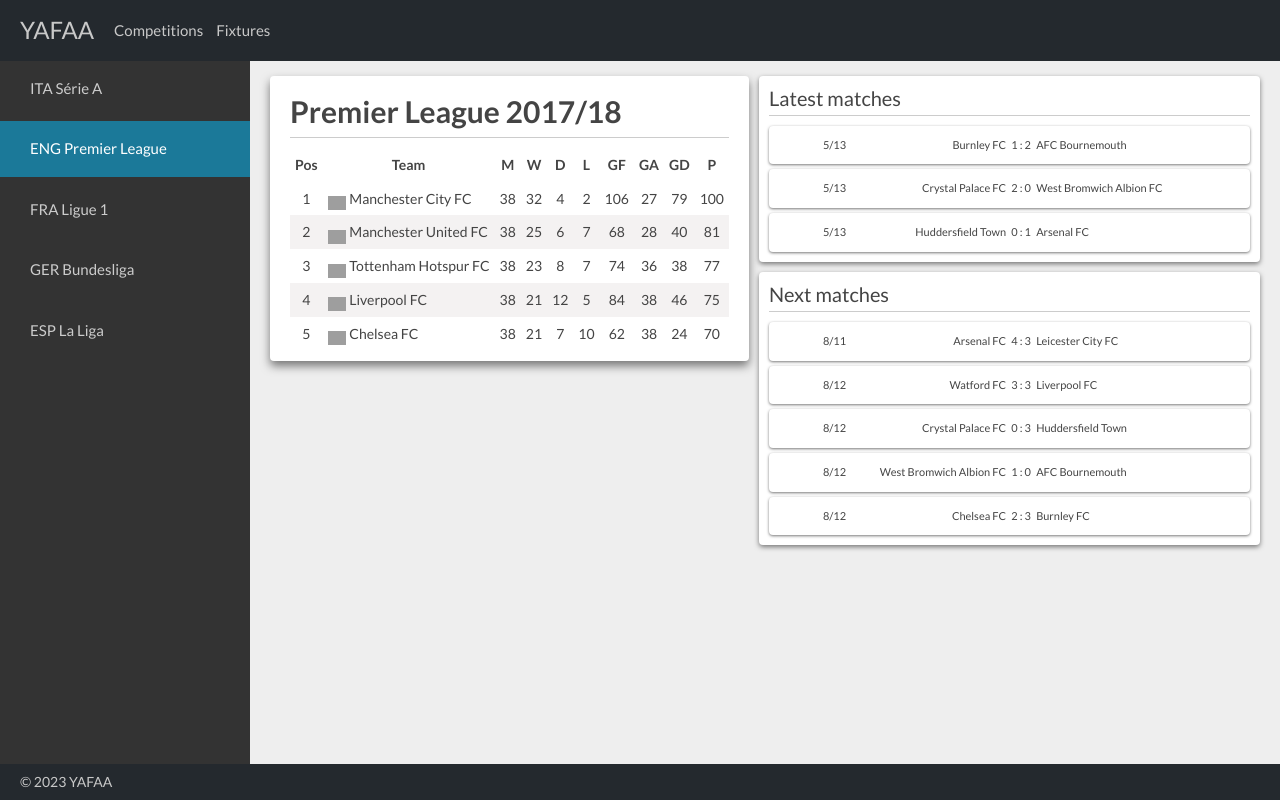
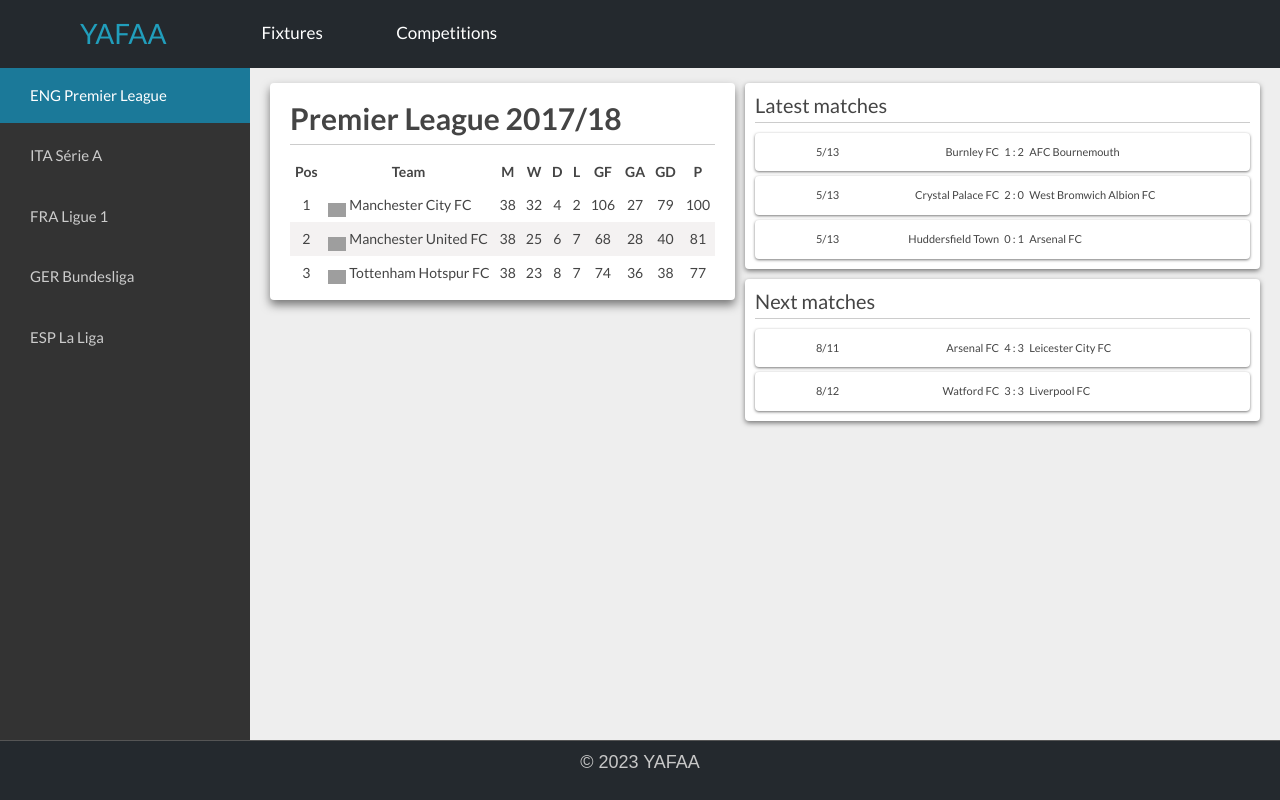
Before and after one commit to SalahEddine-Ghannouch/YaFaa-Flask, a Flask app: page / in a window 1280 px wide. Run offline with Flask 3, Linux system fonts and the light colour scheme; grey boxes are pictures that could not be loaded.

Commit message:
update header & footer

```diff
--- a/app-yafaa/server.py
+++ b/app-yafaa/server.py
@@ -3,13 +3,13 @@ from flask import render_template
 from datetime import datetime
 
 
-
 app = Flask(__name__)
 
+
+#****************** Home Page
 @app.route('/')
 def index_home():
     date_var = datetime.now().year
-
     additional_data = {
         'current_date': date_var
     }
--- a/app-yafaa/static/css/style.comp.css
+++ b/app-yafaa/static/css/style.comp.css
@@ -125,15 +125,22 @@ body {
 
 .nav__list {
   list-style: none;
-  font-size: 1.5rem; }
+  font-size: 1.7rem;
+  margin: 1.5rem;
+
+}
   .nav__list > * {
     display: inline-block; }
 
 .nav__list-item {
-  margin-right: 1rem; }
+  margin-right: 7rem;
+  color: white;
+}
   .nav__list-item:hover {
-    color: white;
-    cursor: pointer; }
+    color: #219ebc;
+    cursor: pointer;
+
+  }
   @media (max-width: 610px) {
     .nav__list-item {
       display: none; } }
@@ -175,15 +182,33 @@ body {
   grid-area: 1 / 1 / 4 / 2; }
 
 .footer {
+
   grid-area: f;
   background-color: #24292e;
   color: #c8c8c8;
-  display: flex;
-  align-items: center; }
+  /* display: flex; */
+  align-items: center;
+  border-top: 1px solid #555;
+  height: 60px;
+
+}
   .footer__text {
-    font-size: 1.4rem;
+
+    text-align: center;
+    font-size: 1.8rem;
+    align-items: center;
     margin: 0.6rem 2rem;
-    font-weight: 400; }
+    font-weight: 400;
+    font-family: 'Arial', sans-serif; /* Choisissez une police appropriée */
+
+
+  }
+
+  .footer__text:hover {
+    color: #ffffff; /* Choisissez une couleur appropriée */
+    transition: color 0.3s ease; /* Ajoutez une transition pour une animation en douceur */
+  }
+
 
 .container {
   width: 100%;
@@ -205,16 +230,33 @@ body {
       grid-template-columns: 1fr; } }
 
 .header {
+
   background-color: #24292e;
   color: #c8c8c8;
   grid-area: h;
   display: flex;
-  align-items: center; }
+  align-items: center;
+
+}
+
+a {
+  text-decoration: none; /* Removes underlines */
+  color: inherit; /* Keeps the link color to inherit from its parent */
+}
+
+
+
   .header__brand {
-    font-size: 2.4rem;
-    margin: 1rem 2rem;
-    font-weight: 400;
-    text-transform: uppercase; }
+
+    font-size: 2.8rem;
+    margin: 1rem 8rem;
+    font-weight: 500;
+    text-transform: uppercase;
+    color: #219ebc;
+    cursor: pointer;
+    text-decoration: none;
+  }
+
   .header__nav-button {
     display: none;
     margin-left: auto;
--- a/app-yafaa/templates/index.html
+++ b/app-yafaa/templates/index.html
@@ -7,31 +7,32 @@
     <meta http-equiv="X-UA-Compatible" content="IE=edge">
     <link href="https://fonts.googleapis.com/css?family=Lato:300,400,700" rel="stylesheet">
     <link rel="stylesheet" href="../static/css/style.comp.css">
-    <title>Title</title>
+    <title>YAFAA</title>
 </head>
 
 <body class="vsc-initialized">
     <div class="container">
         <header class="header">
             <div class="header__brand">
-               YAFAA
+               <a href="/" >YAFAA</a>
             </div>
 
             <nav class="nav">
                 <ul class="nav__list">
+                    <li class="nav__list-item">Fixtures</li>
                     <li class="nav__list-item js-competitions">Competitions</li>
-                    <li class="nav__list-item">Fixtures</li>
                 </ul>
             </nav>
         </header>
         <div class="side-bar">
             <ul class="side-bar__list js-side-bar">
+
+                <li class="side-bar__list-item side-bar__list-item--active" data-competitionid="445" data-currentmatchday="38">
+                    ENG Premier League
+                </li>
+
                 <li class="side-bar__list-item" data-competitionid="444" data-currentmatchday="38">
                    ITA Série A
-                </li>
-
-                <li class="side-bar__list-item side-bar__list-item--active" data-competitionid="445" data-currentmatchday="38">
-                   ENG Premier League
                 </li>
 
                 <li class="side-bar__list-item" data-competitionid="446" data-currentmatchday="46">
@@ -118,41 +119,6 @@
                                 <td>38</td>
                                 <td>77 </td>
                             </tr>
-                            <tr class="league-table__row">
-                                <td>4</td>
-                                <td>
-                                    <div class="league-table__team-logo">
-                                        <img src="http://upload.wikimedia.org/wikipedia/de/0/0a/FC_Liverpool.svg">
-                                    </div>
-                                    Liverpool FC
-                                </td>
-                                <td>38</td>
-                                <td>21</td>
-                                <td>12</td>
-                                <td>5</td>
-                                <td>84</td>
-                                <td>38</td>
-                                <td>46</td>
-                                <td>75 </td>
-                            </tr>
-                            <tr class="league-table__row">
-                                <td>5</td>
-                                <td>
-                                    <div class="league-table__team-logo">
-                                        <img src="http://upload.wikimedia.org/wikipedia/de/5/5c/Chelsea_crest.svg">
-                                    </div>
-                                    Chelsea FC
-                                </td>
-                                <td>38</td>
-                                <td>21</td>
-                                <td>7</td>
-                                <td>10</td>
-                                <td>62</td>
-                                <td>38</td>
-                                <td>24</td>
-                                <td>70 </td>
-                            </tr>
-
                         </tbody>
                     </table>
                 </div>
@@ -209,38 +175,13 @@
                             </div>
                             <div class="fixture__away-team">Liverpool FC</div>
                         </li>
-                        <li class="fixtures-list__item">
-                            <div class="fixture__date">8/12</div>
-                            <div class="fixture__homeTeam">Crystal Palace FC</div>
-                            <div class="fixture__result">
-                                0 : 3
-                            </div>
-                            <div class="fixture__away-team">Huddersfield Town</div>
-                        </li>
-                        <li class="fixtures-list__item">
-                            <div class="fixture__date">8/12</div>
-                            <div class="fixture__homeTeam">West Bromwich Albion FC</div>
-                            <div class="fixture__result">
-                                1 : 0
-                            </div>
-                            <div class="fixture__away-team">AFC Bournemouth</div>
-                        </li>
-                        <li class="fixtures-list__item">
-                            <div class="fixture__date">8/12</div>
-                            <div class="fixture__homeTeam">Chelsea FC</div>
-                            <div class="fixture__result">
-                                2 : 3
-                            </div>
-                            <div class="fixture__away-team">Burnley FC</div>
-                        </li>
-
                     </ul>
                 </div>
             </div>
         </main>
         <footer class="footer">
-            <div class="footer__text">
-                <p>&copy; {{ current_date }} YAFAA</p>
+            <div class="footer__text" >
+                <p style="text-align: center;">&copy; {{ current_date }} YAFAA</p>
             </div>
         </footer>
     </div>
```
